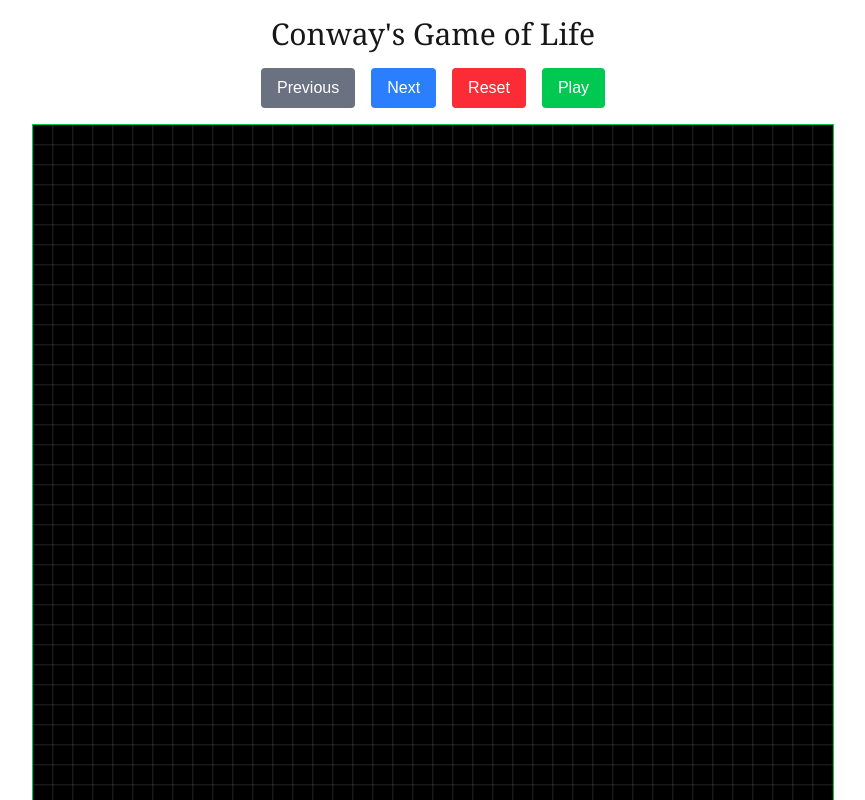
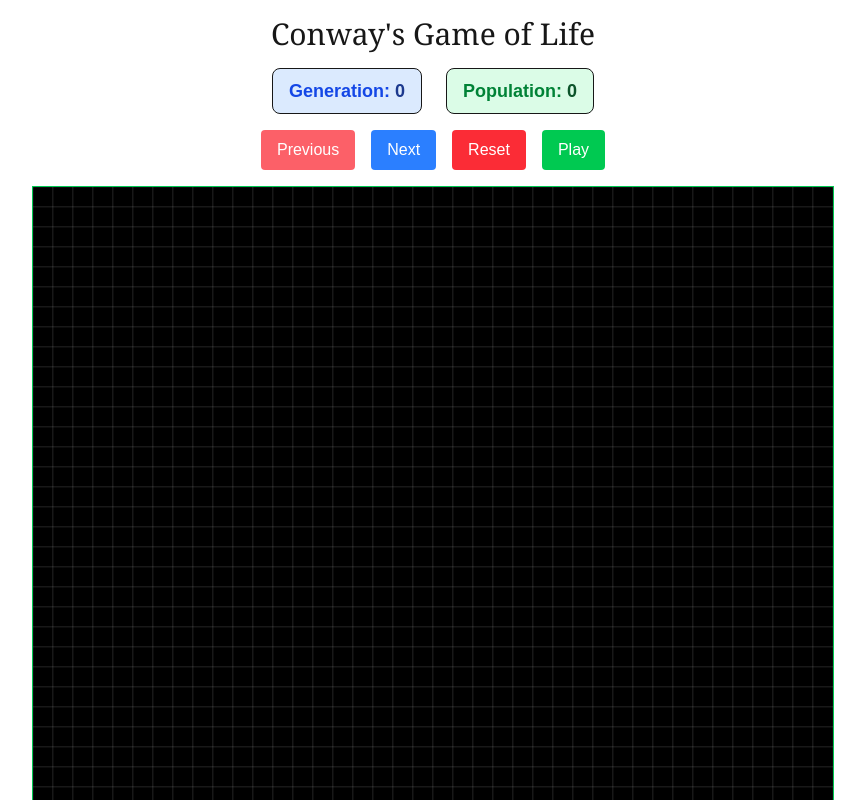
Before and after one commit to kalinsky-dev/conway-s-game-of-life, a Next.js app: page / in a window 1280 px wide. Shown: the top 800 px of the page, without its empty margins (207-1072 px from the left). Built offline with nearby package versions, Linux system fonts and the light colour scheme.

Commit message:
Add tracking functionalities
-show `generation` and `population` tracking functionality
-add `hover` effect on the buttons
-prevent the user to click `previous` button more than once

```diff
--- a/app/page.tsx
+++ b/app/page.tsx
@@ -34,9 +34,23 @@ export default function Home() {
   const [boardState, setBoardState] = useState<Board>(emptyBoard);
   const [prevBoardState, setPrevBoardState] = useState<Board>(emptyBoard);
   const [isPlaying, setIsPlaying] = useState(false);
+  const [generation, setGeneration] = useState(0);
+  const [population, setPopulation] = useState(0);
+  const [hasPreviousState, setHasPreviousState] = useState(false);
   const canvasRef = useRef<null | HTMLCanvasElement>(null);
   const playingRef = useRef(isPlaying);
   playingRef.current = isPlaying;
+
+  // Calculate population whenever board state changes
+  useEffect(() => {
+    let aliveCount = 0;
+    for (const row of boardState) {
+      for (const cell of row) {
+        if (cell === 1) aliveCount++;
+      }
+    }
+    setPopulation(aliveCount);
+  }, [boardState]);
 
   // console.log('Initial board state:', boardState);
 
@@ -114,8 +128,10 @@ export default function Home() {
     setBoardState((prevState) => {
       const prevBoard = prevState.map((row) => [...row]);
       setPrevBoardState(prevBoard);
+      setHasPreviousState(true);
       return calculateNextBoardState(prevState);
     });
+    setGeneration((prev) => prev + 1);
     setTimeout(calculateNextGeneration, 100);
   }, [setBoardState, setPrevBoardState]);
 
@@ -123,43 +139,67 @@ export default function Home() {
     setBoardState((prevState) => {
       const prevBoard = prevState.map((row) => [...row]);
       setPrevBoardState(prevBoard);
+      setHasPreviousState(true);
       return calculateNextBoardState(prevState);
     });
+    setGeneration((prev) => prev + 1);
   }, [setBoardState, setPrevBoardState]);
 
   function calculatePreviousGeneration() {
+    if (!hasPreviousState) return;
     setBoardState(prevBoardState);
+    setGeneration((prev) => Math.max(0, prev - 1));
+    setHasPreviousState(false);
   }
 
   function resetBoard() {
     setBoardState(createEmptyBoard());
     setPrevBoardState(createEmptyBoard());
+    setGeneration(0);
+    setHasPreviousState(false);
   }
 
   return (
-    <section className=' flex flex-col items-center'>
+    <section className='flex flex-col items-center'>
       <h1 className='text-3xl font-serif my-4'>Conway&apos;s Game of Life</h1>
+
+      <section className='flex gap-6 mb-4 text-lg font-semibold'>
+        <div className='bg-blue-100 px-4 py-2 rounded-lg border'>
+          <span className='text-blue-700'>Generation: </span>
+          <span className='text-blue-900'>{generation}</span>
+        </div>
+        <div className='bg-green-100 px-4 py-2 rounded-lg border'>
+          <span className='text-green-700'>Population: </span>
+          <span className='text-green-900'>{population}</span>
+        </div>
+      </section>
+
       <section className='flex gap-4 mb-4'>
         <button
-          className='bg-gray-500 text-white px-4 py-2 rounded'
+          className={`px-4 py-2 rounded transition-colors ${
+            !hasPreviousState
+              ? 'bg-red-500 text-white cursor-not-allowed opacity-75'
+              : 'bg-gray-500 text-white hover:cursor-pointer hover:bg-gray-600'
+          }`}
           onClick={calculatePreviousGeneration}
+          disabled={!hasPreviousState}
         >
           Previous
         </button>
         <button
-          className='bg-blue-500 text-white px-4 py-2 rounded'
+          className='bg-blue-500 text-white px-4 py-2 rounded hover:cursor-pointer'
           onClick={() => calculateNextGenerationOnce()}
         >
           Next
         </button>
         <button
-          className='bg-red-500 text-white px-4 py-2 rounded'
+          className='bg-red-500 text-white px-4 py-2 rounded hover:cursor-pointer'
           onClick={resetBoard}
         >
           Reset
         </button>
         <button
-          className='bg-green-500 text-white px-4 py-2 rounded hover:bg-green-600'
+          className='bg-green-500 text-white px-4 py-2 rounded hover:bg-green-600 hover:cursor-pointer'
           onClick={() => {
             setIsPlaying(!isPlaying);
             if (!isPlaying) {
```
